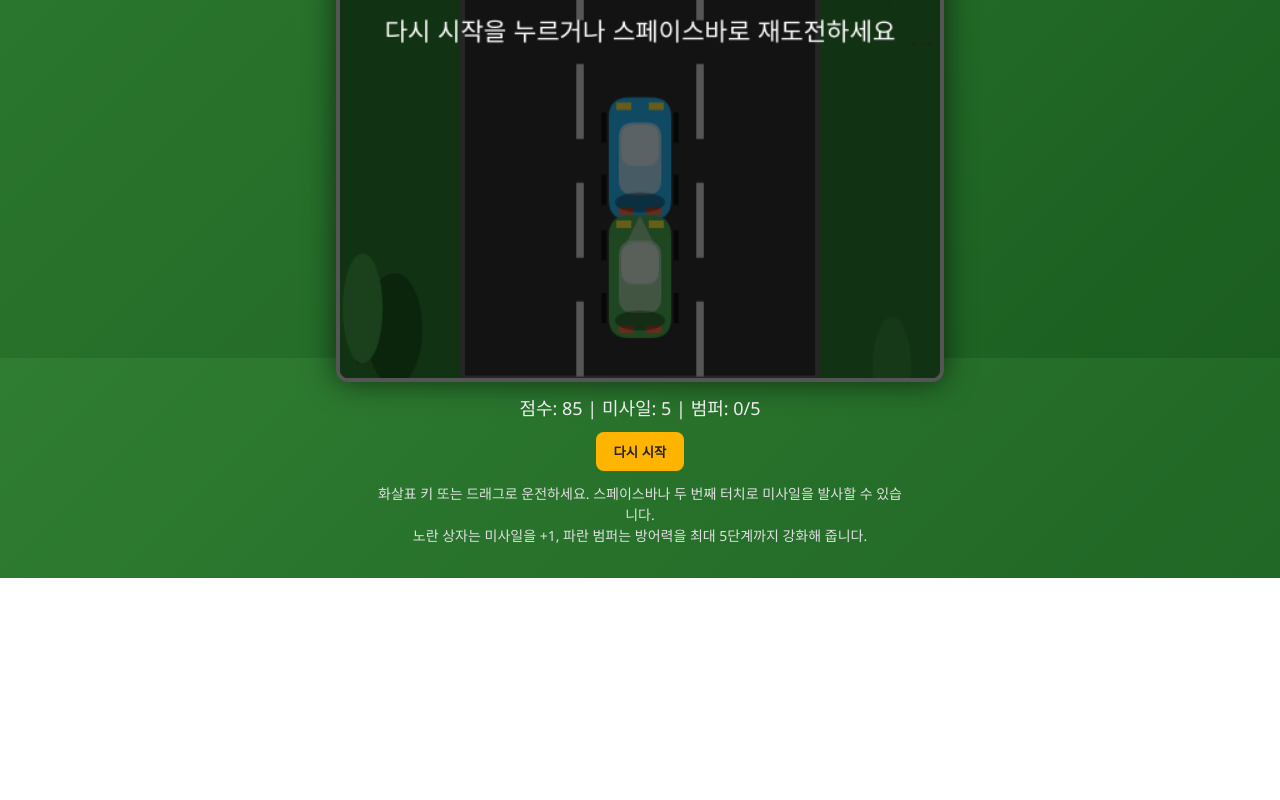
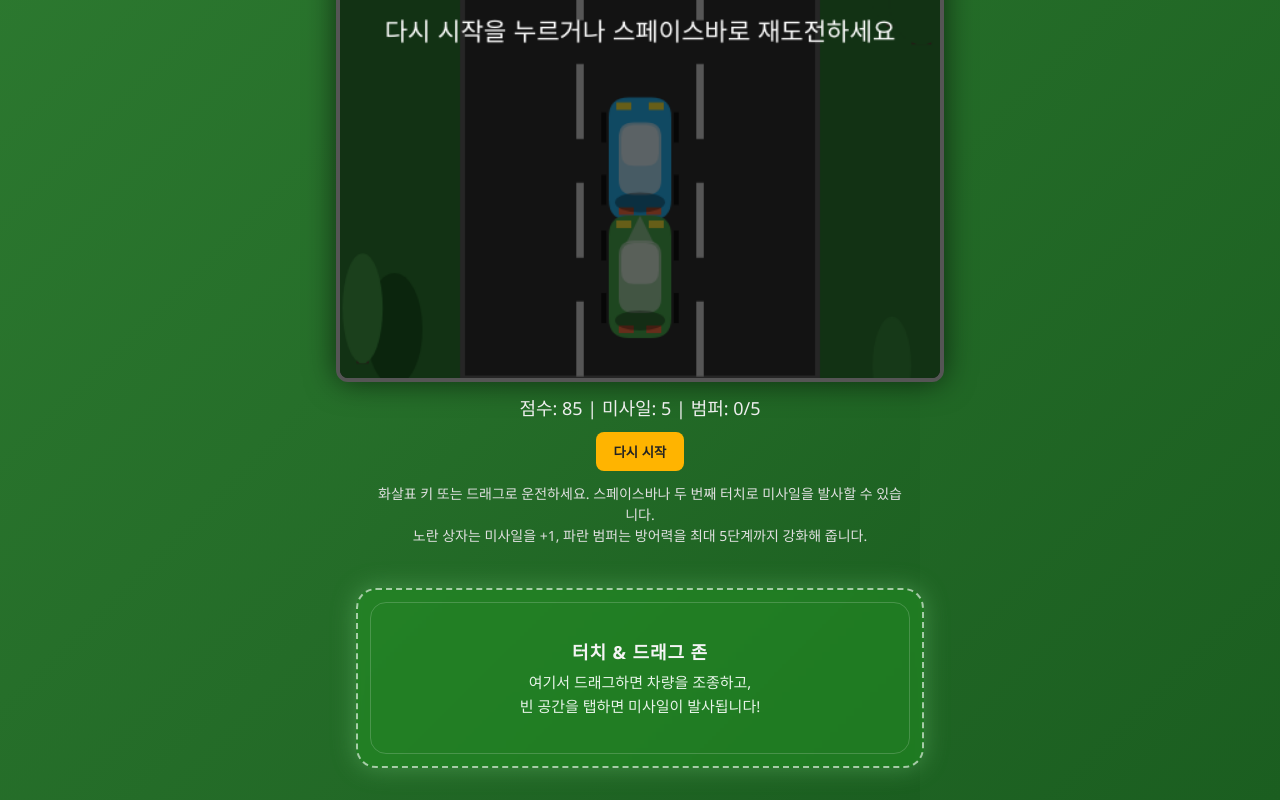
Before and after one commit to Coconuteagle/race, a plain HTML site: page index.html in a window 1280 px wide. Shown: the part 442-1242 px from the top of the page. Before the commit the page ends 1020 px from the top, so only its background shows below. Drawn offline with Linux system fonts and the light colour scheme.

Commit message:
Update index.html

```diff
--- a/index.html
+++ b/index.html
@@ -6,18 +6,18 @@
   <style>
     html, body {
       margin: 0;
-      height: 100%;
+      min-height: 100%;
       background: linear-gradient(135deg, #2f7d32, #1b5e20);
       font-family: 'Segoe UI', sans-serif;
       color: #eee;
       display: flex;
-      justify-content: center;
-      align-items: flex-start;
+      flex-direction: column;
+      align-items: center;
     }
     .wrapper {
       width: 100%;
       max-width: 560px;
-      padding: 16px 0 32px;
+      padding: 16px 0 24px;
       display: flex;
       flex-direction: column;
       align-items: center;
@@ -58,6 +58,59 @@
       text-align: center;
       padding: 0 16px;
     }
+    .touch-panel {
+      width: 100%;
+      max-width: 560px;
+      flex: 1 1 auto;
+      display: flex;
+      flex-direction: column;
+      justify-content: center;
+      align-items: center;
+      padding: 18px 16px 32px;
+      box-sizing: border-box;
+      gap: 8px;
+    }
+    .touch-panel__zone {
+      width: 100%;
+      flex: 1 1 auto;
+      min-height: 140px;
+      background: rgba(37, 155, 36, 0.45);
+      border: 2px dashed rgba(255, 255, 255, 0.6);
+      border-radius: 20px;
+      display: flex;
+      flex-direction: column;
+      justify-content: center;
+      align-items: center;
+      color: #f4f4f4;
+      text-align: center;
+      padding: 18px;
+      backdrop-filter: blur(2px);
+      position: relative;
+      animation: pulseZone 4s ease-in-out infinite;
+    }
+    .touch-panel__zone::after {
+      content: '';
+      position: absolute;
+      inset: 12px;
+      border-radius: 16px;
+      border: 1px solid rgba(255, 255, 255, 0.18);
+      pointer-events: none;
+    }
+    .touch-panel__title {
+      font-size: 18px;
+      font-weight: 700;
+      letter-spacing: 0.05em;
+      margin-bottom: 6px;
+    }
+    .touch-panel__hint {
+      font-size: 15px;
+      line-height: 1.6;
+      color: #e8f5e9;
+    }
+    @keyframes pulseZone {
+      0%, 100% { box-shadow: 0 0 20px rgba(76, 175, 80, 0.35); }
+      50% { box-shadow: 0 0 30px rgba(129, 199, 132, 0.55); }
+    }
   </style>
 </head>
 <body>
@@ -72,10 +125,20 @@
       노란 상자는 미사일을 +1, 파란 범퍼는 방어력을 최대 5단계까지 강화해 줍니다.
     </div>
   </div>
+  <div class="touch-panel" id="touchPanel">
+    <div class="touch-panel__zone">
+      <div class="touch-panel__title">터치 & 드래그 존</div>
+      <div class="touch-panel__hint">
+        여기서 드래그하면 차량을 조종하고,<br />
+        빈 공간을 탭하면 미사일이 발사됩니다!
+      </div>
+    </div>
+  </div>
   <script>
     (function () {
       const canvas = document.getElementById('game');
       const ctx = canvas.getContext('2d');
+      const touchPanel = document.getElementById('touchPanel');
 
       const road = {
         width: canvas.width * 0.6,
@@ -502,9 +565,10 @@
             if (player.bumperLevel > 0) {
               player.bumperLevel -= 1;
               traffic.splice(i, 1);
-              score += Math.floor(car.scoreValue * 0.6);
+              const bumperScore = Math.floor(car.scoreValue * 0.6);
+              score += bumperScore;
               addExplosion(car.x + car.width / 2, car.y + car.height / 2);
-              addScorePopup(car.x + car.width / 2, car.y + car.height / 2 - 10, Math.floor(car.scoreValue * 0.6));
+              addScorePopup(car.x + car.width / 2, car.y + car.height / 2 - 10, bumperScore);
               updateHud();
             } else {
               running = false;
@@ -850,7 +914,7 @@
         }
       }
 
-      canvas.addEventListener('touchstart', function (event) {
+      function onTouchStart(event) {
         event.preventDefault();
         const changed = event.changedTouches;
         for (let i = 0; i < changed.length; i += 1) {
@@ -870,9 +934,9 @@
             fireMissile();
           }
         }
-      }, { passive: false });
+      }
 
-      canvas.addEventListener('touchmove', function (event) {
+      function onTouchMove(event) {
         if (touchState.activeId === null) {
           return;
         }
@@ -896,23 +960,24 @@
             break;
           }
         }
-      }, { passive: false });
+      }
 
-      canvas.addEventListener('touchend', function (event) {
+      function onTouchEnd(event) {
         event.preventDefault();
         const changed = event.changedTouches;
         for (let i = 0; i < changed.length; i += 1) {
           handlePrimaryTouchEnd(changed[i].identifier);
         }
-      }, { passive: false });
+      }
 
-      canvas.addEventListener('touchcancel', function (event) {
-        event.preventDefault();
-        const changed = event.changedTouches;
-        for (let i = 0; i < changed.length; i += 1) {
-          handlePrimaryTouchEnd(changed[i].identifier);
-        }
-      }, { passive: false });
+      [canvas, touchPanel].forEach(function (target) {
+        target.addEventListener('touchstart', onTouchStart, { passive: false });
+        target.addEventListener('touchmove', onTouchMove, { passive: false });
+        target.addEventListener('touchend', onTouchEnd, { passive: false });
+        target.addEventListener('touchcancel', onTouchEnd, { passive: false });
+      });
+
+      restartButton.addEventListener('click', resetGame);
 
       function resizeCanvasDisplay() {
         const scale = Math.min(window.innerWidth / canvas.width, window.innerHeight / canvas.height);
@@ -924,8 +989,6 @@
 
       window.addEventListener('resize', resizeCanvasDisplay);
       window.addEventListener('orientationchange', resizeCanvasDisplay);
-
-      restartButton.addEventListener('click', resetGame);
 
       player.x = laneCenter(1) - player.width / 2;
       initScenery();
```
